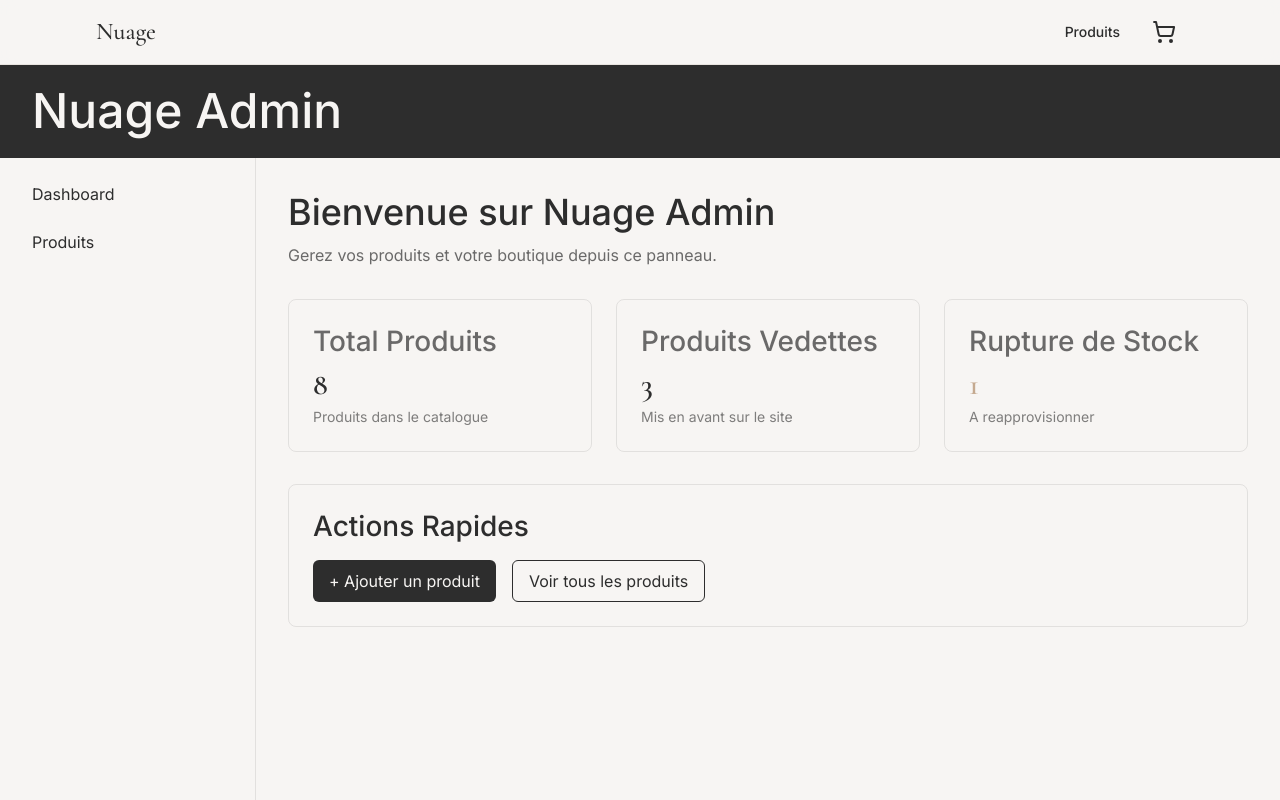
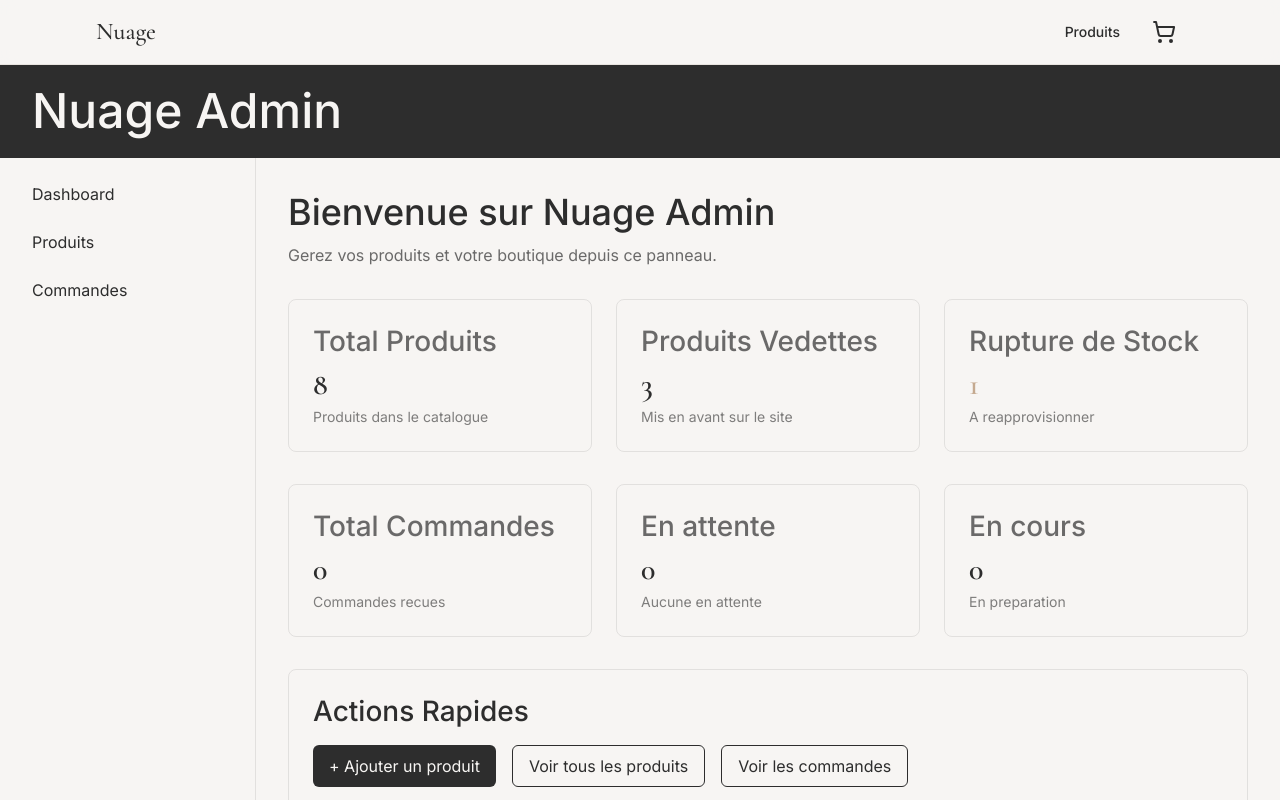
Before and after one commit to HaidarESBER/chich, a Next.js app: page /admin in a window 1280 px wide. Shown: the top 800 px of the page. Built offline with nearby package versions, Linux system fonts and the light colour scheme.

Commit message:
feat(04-01): add orders to admin navigation and dashboard
- Add getOrderStats function to orders.ts
- Add Commandes link to admin sidebar navigation
- Add order stats row to dashboard (total, pending, processing)
- Add "Voir les commandes" quick action link

```diff
--- a/src/app/admin/layout.tsx
+++ b/src/app/admin/layout.tsx
@@ -35,6 +35,12 @@ export default function AdminLayout({
             >
               Produits
             </Link>
+            <Link
+              href="/admin/commandes"
+              className="block px-4 py-2 rounded-md text-primary hover:bg-accent/20 transition-colors"
+            >
+              Commandes
+            </Link>
           </nav>
         </aside>
 
--- a/src/app/admin/page.tsx
+++ b/src/app/admin/page.tsx
@@ -1,10 +1,12 @@
 import Link from "next/link";
 import { getProductStats } from "@/lib/products";
+import { getOrderStats } from "@/lib/orders";
 
 export const dynamic = "force-dynamic";
 
 export default async function AdminDashboard() {
-  const stats = await getProductStats();
+  const productStats = await getProductStats();
+  const orderStats = await getOrderStats();
 
   return (
     <div className="space-y-8">
@@ -18,23 +20,43 @@ export default async function AdminDashboard() {
         </p>
       </div>
 
-      {/* Stats Grid */}
+      {/* Product Stats Grid */}
       <div className="grid grid-cols-1 md:grid-cols-3 gap-6">
         <StatCard
           title="Total Produits"
-          value={stats.total}
+          value={productStats.total}
           description="Produits dans le catalogue"
         />
         <StatCard
           title="Produits Vedettes"
-          value={stats.featured}
+          value={productStats.featured}
           description="Mis en avant sur le site"
         />
         <StatCard
           title="Rupture de Stock"
-          value={stats.outOfStock}
-          description={stats.outOfStock > 0 ? "A reapprovisionner" : "Tout est en stock"}
-          highlight={stats.outOfStock > 0}
+          value={productStats.outOfStock}
+          description={productStats.outOfStock > 0 ? "A reapprovisionner" : "Tout est en stock"}
+          highlight={productStats.outOfStock > 0}
+        />
+      </div>
+
+      {/* Order Stats Grid */}
+      <div className="grid grid-cols-1 md:grid-cols-3 gap-6">
+        <StatCard
+          title="Total Commandes"
+          value={orderStats.total}
+          description="Commandes recues"
+        />
+        <StatCard
+          title="En attente"
+          value={orderStats.pending}
+          description={orderStats.pending > 0 ? "A traiter" : "Aucune en attente"}
+          highlight={orderStats.pending > 0}
+        />
+        <StatCard
+          title="En cours"
+          value={orderStats.processing}
+          description="En preparation"
         />
       </div>
 
@@ -55,6 +77,12 @@ export default async function AdminDashboard() {
             className="inline-flex items-center px-4 py-2 border border-primary text-primary rounded-md hover:bg-primary hover:text-background transition-colors"
           >
             Voir tous les produits
+          </Link>
+          <Link
+            href="/admin/commandes"
+            className="inline-flex items-center px-4 py-2 border border-primary text-primary rounded-md hover:bg-primary hover:text-background transition-colors"
+          >
+            Voir les commandes
           </Link>
         </div>
       </div>
--- a/src/lib/orders.ts
+++ b/src/lib/orders.ts
@@ -129,3 +129,30 @@ export async function updateOrderStatus(
   await writeOrdersFile(orders);
   return orders[index];
 }
+
+/**
+ * Order statistics for admin dashboard
+ */
+export interface OrderStats {
+  total: number;
+  pending: number;
+  processing: number;
+  shipped: number;
+  delivered: number;
+}
+
+/**
+ * Get order statistics
+ * @returns Order counts by status
+ */
+export async function getOrderStats(): Promise<OrderStats> {
+  const orders = await readOrdersFile();
+
+  return {
+    total: orders.length,
+    pending: orders.filter((o) => o.status === "pending").length,
+    processing: orders.filter((o) => o.status === "processing").length,
+    shipped: orders.filter((o) => o.status === "shipped").length,
+    delivered: orders.filter((o) => o.status === "delivered").length,
+  };
+}
```
